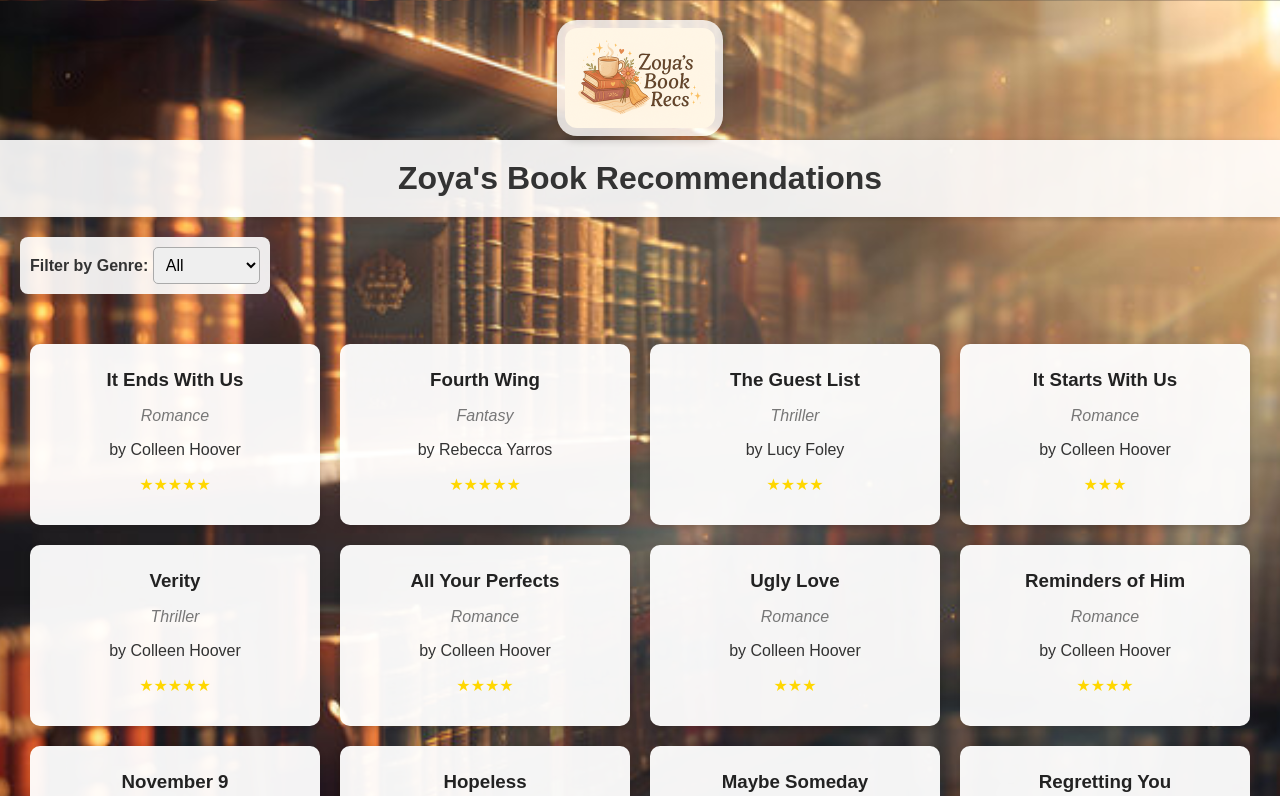
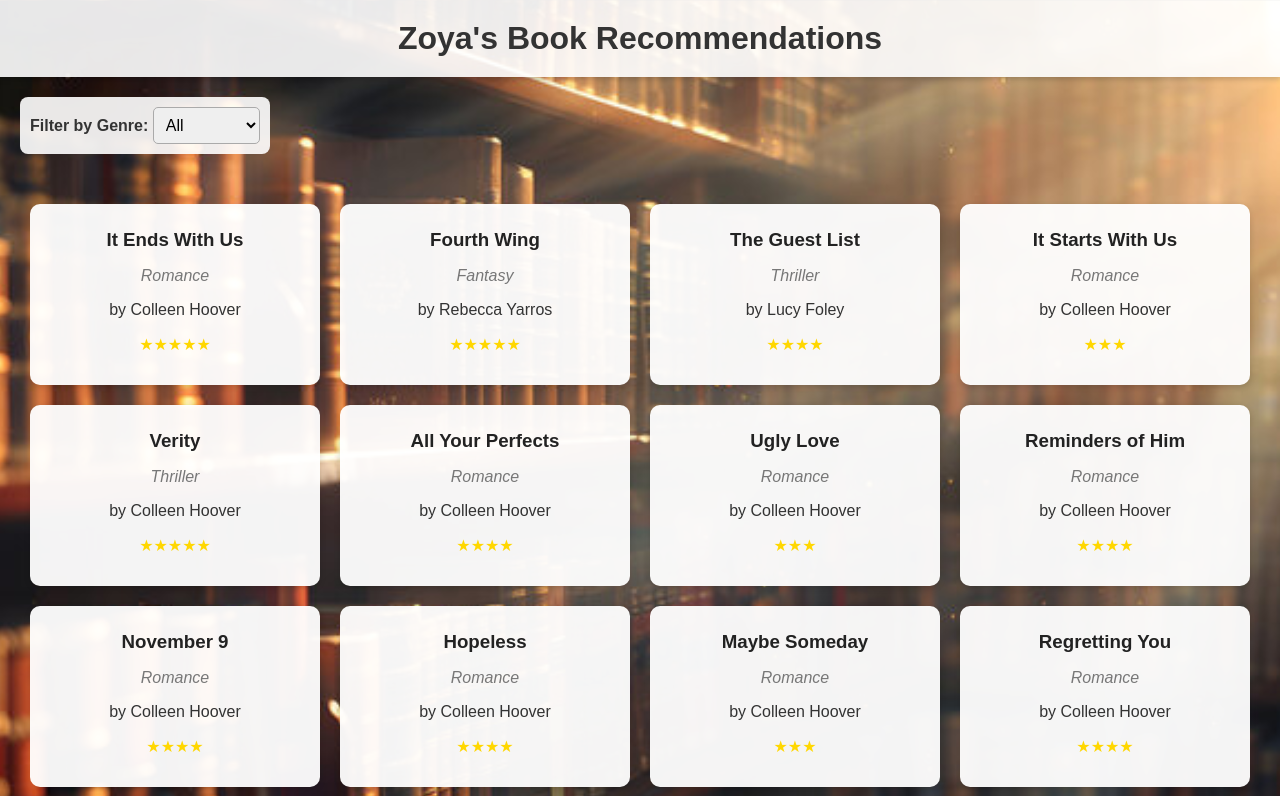
Before and after one commit to zoyarattani/Book-Recs, a plain HTML site: page index.html in a window 1280 px wide. Shown: the top 796 px of the page. Drawn offline with Linux system fonts and the light colour scheme; files whose address does not match are found by name.

Commit message:
Update index.html

```diff
--- a/index.html
+++ b/index.html
@@ -4,13 +4,10 @@
   <meta charset="UTF-8" />
   <meta name="viewport" content="width=device-width, initial-scale=1.0"/>
   <title>Zoya's Book Recs</title>
+  <link rel="icon" type="image/png" href="favicon.png" />
   <link rel="stylesheet" href="style.css" />
 </head>
 <body>
-
-  <div class="logo-container">
-    <img src="zoyas_book_recs_logo_small.png" alt="Zoya's Book Recs Logo" class="site-logo" />
-  </div>
 
   <header>Zoya's Book Recommendations</header>
 
```
